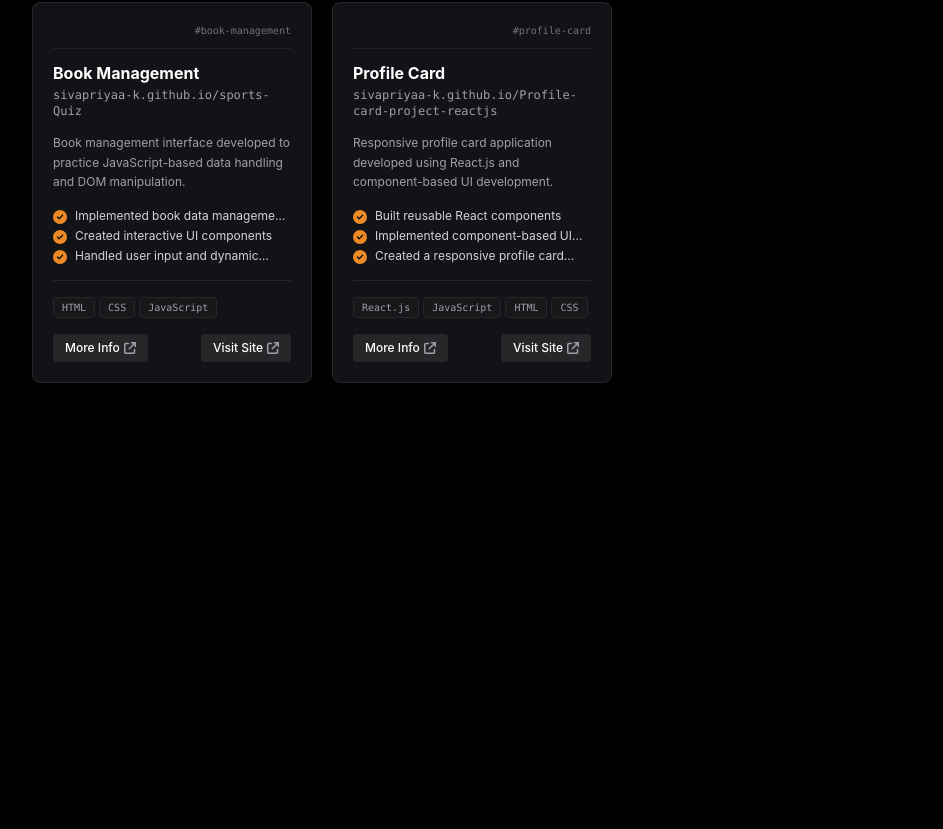
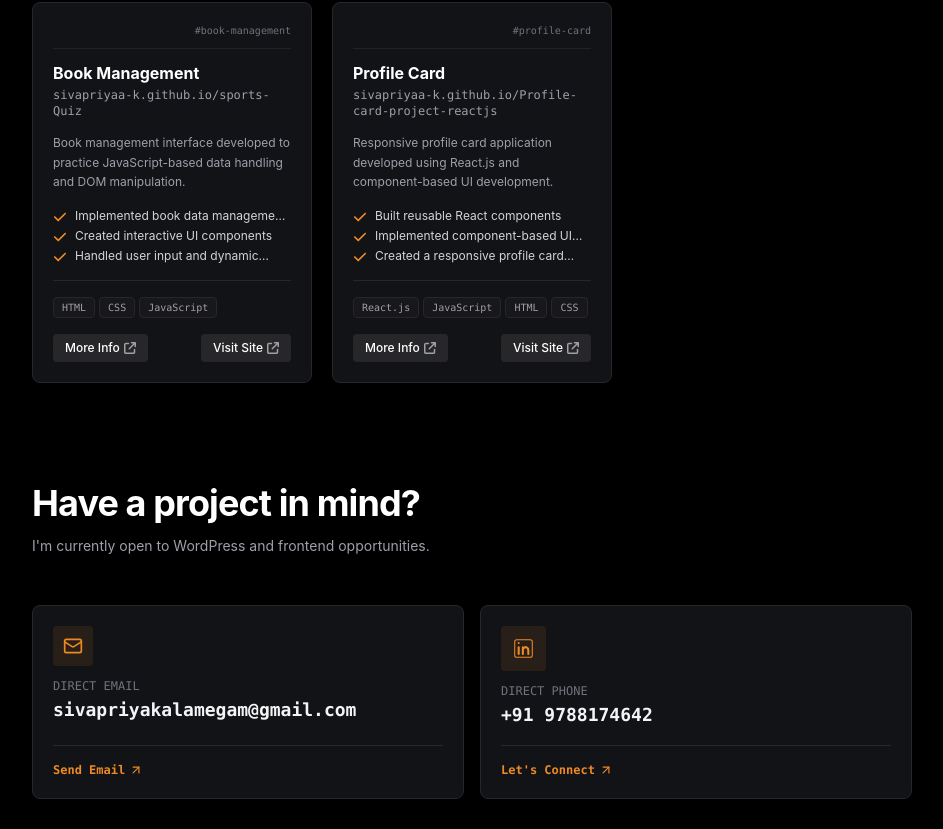
Before and after one commit to Sivapriyaa-k/sivapriya-portfolio, a React app: page / in a window 1280 px wide. Shown: the part 2772-3601 px from the top of the page, without its empty margins (168-1111 px from the left). Before the commit the page ends 3205 px from the top, so only its background shows below. Built offline with nearby package versions, Linux system fonts and the light colour scheme; the HTML template or start-up script is replaced by a standard one.

Commit message:
fixed errors

```diff
--- a/src/App.jsx
+++ b/src/App.jsx
@@ -5,6 +5,7 @@ import Header from "./components/Header/Header";
 import Hero from "./components/Hero/Hero";
 import Project from "./components/Projects/Projects";
 import PersonalProject from "./components/PersonalProjects/PersonalProjects";
+import Contact from "./components/Contact/Contact";
 function App() {
   const [count, setCount] = useState(0);
 
@@ -15,6 +16,7 @@ function App() {
         <Hero />
         <Project />
         <PersonalProject />
+        <Contact />
       </main>
     </>
   );
--- /dev/null
+++ b/src/components/Contact/Contact.jsx
@@ -0,0 +1,208 @@
+import { CiLinkedin } from "react-icons/ci";
+
+export default function Contact() {
+  return (
+    <>
+      <section className="Hero container m-auto px-[200px] py-[50px]">
+        <div class="text-left space-y-3 mb-12">
+          {/* <div class="inline-flex items-center gap-2 px-3 py-1 rounded bg-zinc-900 border border-zinc-800 text-xs font-mono text-emerald-400">
+              <span class="w-1.5 h-1.5 rounded-full bg-emerald-500 animate-pulse"></span>
+              <span>Direct Communication</span>
+            </div> */}
+          <h2 class="text-3xl sm:text-4xl font-bold tracking-tight text-white">
+            Have a project in mind?
+          </h2>
+          <p class="text-sm text-zinc-400 max-w-xl leading-relaxed">
+            I'm currently open to WordPress and frontend opportunities.
+          </p>
+        </div>
+        <div class="grid grid-cols-1 sm:grid-cols-2 gap-4 mb-8">
+          <div class="p-5 rounded-lg bg-[#111317] border border-zinc-800 hover:border-zinc-700 flex flex-col justify-between transition-colors">
+            <div class="space-y-3">
+              <div class="flex items-center justify-between">
+                <div class="p-2.5 rounded bg-[rgba(238,138,37,0.1)] text-[#EE8A25] ">
+                  <svg
+                    xmlns="http://www.w3.org/2000/svg"
+                    width="24"
+                    height="24"
+                    viewBox="0 0 24 24"
+                    fill="none"
+                    stroke="currentColor"
+                    stroke-width="2"
+                    stroke-linecap="round"
+                    stroke-linejoin="round"
+                    class="lucide lucide-mail w-5 h-5"
+                    aria-hidden="true"
+                  >
+                    <path d="m22 7-8.991 5.727a2 2 0 0 1-2.009 0L2 7"></path>
+                    <rect x="2" y="4" width="20" height="16" rx="2"></rect>
+                  </svg>
+                </div>
+              </div>
+              <div>
+                <div class="text-xs font-mono uppercase text-zinc-500">
+                  Direct Email
+                </div>
+                <div class="text-base sm:text-lg font-mono font-bold text-zinc-100 mt-0.5 break-all">
+                  sivapriyakalamegam@gmail.com
+                </div>
+              </div>
+            </div>
+            <div class="pt-4 mt-4 border-t border-zinc-800 flex items-center justify-between">
+              <a
+                href="mailto:sivapriyakalamegam@gmail.com"
+                class="text-xs font-mono font-semibold text-[#EE8A25] hover:underline flex items-center gap-1"
+              >
+                <span>Send Email</span>
+                <svg
+                  xmlns="http://www.w3.org/2000/svg"
+                  width="24"
+                  height="24"
+                  viewBox="0 0 24 24"
+                  fill="none"
+                  stroke="currentColor"
+                  stroke-width="2"
+                  stroke-linecap="round"
+                  stroke-linejoin="round"
+                  class="lucide lucide-arrow-up-right w-3.5 h-3.5"
+                  aria-hidden="true"
+                >
+                  <path d="M7 7h10v10"></path>
+                  <path d="M7 17 17 7"></path>
+                </svg>
+              </a>
+            </div>
+          </div>
+
+          <div class="p-5 rounded-lg bg-[#111317] border border-zinc-800 hover:border-zinc-700 flex flex-col justify-between transition-colors">
+            <div class="space-y-3">
+              <div class="flex items-center justify-between">
+                <div class="p-2.5 rounded bg-[rgba(238,138,37,0.1)] text-[#EE8A25] ">
+                  <CiLinkedin size={25} />
+                </div>
+              </div>
+              <div>
+                <div class="text-xs font-mono uppercase text-zinc-500">
+                  Direct Phone
+                </div>
+                <div class="text-base sm:text-lg font-mono font-bold text-zinc-100 mt-0.5">
+                  +91 9788174642
+                </div>
+              </div>
+            </div>
+            <div class="pt-4 mt-4 border-t border-zinc-800 flex items-center justify-between">
+              <a
+                href="https://www.linkedin.com/in/sivapriya-k/"
+                class="text-xs font-mono font-semibold text-[#EE8A25]  hover:underline flex items-center gap-1"
+              >
+                <span>Let's Connect</span>
+                <svg
+                  xmlns="http://www.w3.org/2000/svg"
+                  width="24"
+                  height="24"
+                  viewBox="0 0 24 24"
+                  fill="none"
+                  stroke="currentColor"
+                  stroke-width="2"
+                  stroke-linecap="round"
+                  stroke-linejoin="round"
+                  class="lucide lucide-arrow-up-right w-3.5 h-3.5"
+                  aria-hidden="true"
+                >
+                  <path d="M7 7h10v10"></path>
+                  <path d="M7 17 17 7"></path>
+                </svg>
+              </a>
+            </div>
+          </div>
+        </div>
+        <div class="p-6 rounded-lg bg-[#111317] border border-zinc-800 flex flex-col sm:flex-row items-center justify-between gap-4">
+          <div class="space-y-1 text-center sm:text-left">
+            <h4 class="text-sm font-bold text-zinc-100">
+              Quick Channels &amp; Credentials
+            </h4>
+            <p class="text-xs text-zinc-400">
+              Direct chat, professional profile, and full ATS resume.
+            </p>
+          </div>
+          <div class="flex flex-wrap items-center justify-center gap-2.5">
+            <a
+              href="tel:9788174642"
+              target="_blank"
+              rel="noreferrer"
+              class="flex items-center gap-2 px-4 py-2 text-xs font-medium rounded bg-[rgba(238,138,37,0.1)] hover:text-[#EE8A25]  text-white transition-colors"
+            >
+              <svg
+                xmlns="http://www.w3.org/2000/svg"
+                width="24"
+                height="24"
+                viewBox="0 0 24 24"
+                fill="none"
+                stroke="currentColor"
+                stroke-width="2"
+                stroke-linecap="round"
+                stroke-linejoin="round"
+                class="lucide lucide-message-circle w-3.5 h-3.5"
+                aria-hidden="true"
+              >
+                <path d="M2.992 16.342a2 2 0 0 1 .094 1.167l-1.065 3.29a1 1 0 0 0 1.236 1.168l3.413-.998a2 2 0 0 1 1.099.092 10 10 0 1 0-4.777-4.719"></path>
+              </svg>
+              <span>Call Me</span>
+            </a>
+            <a
+              href="https://www.linkedin.com/in/sivapriya-k/"
+              target="_blank"
+              rel="noreferrer"
+              class="flex items-center gap-2 px-4 py-2 text-xs font-medium rounded bg-zinc-800 hover:bg-zinc-700 text-zinc-200 border border-zinc-700 transition-colors"
+            >
+              <svg
+                xmlns="http://www.w3.org/2000/svg"
+                width="24"
+                height="24"
+                viewBox="0 0 24 24"
+                fill="none"
+                stroke="currentColor"
+                stroke-width="2"
+                stroke-linecap="round"
+                stroke-linejoin="round"
+                class="lucide lucide-linkedin w-3.5 h-3.5 text-[#EE8A25]"
+                aria-hidden="true"
+              >
+                <path d="M16 8a6 6 0 0 1 6 6v7h-4v-7a2 2 0 0 0-2-2 2 2 0 0 0-2 2v7h-4v-7a6 6 0 0 1 6-6z"></path>
+                <rect width="4" height="12" x="2" y="9"></rect>
+                <circle cx="4" cy="4" r="2"></circle>
+              </svg>
+              <span>LinkedIn</span>
+            </a>
+            <a
+              href="https://drive.google.com/file/d/1DQnoBmfqxzZeha-Sw_ZtH1RiQgb8ey_y/view?usp=sharing"
+              target="_blank"
+              className="flex items-center gap-2 px-4 py-2 text-xs font-medium rounded bg-zinc-800 hover:bg-zinc-700 text-zinc-200 border border-zinc-700 transition-colors"
+            >
+              <svg
+                xmlns="http://www.w3.org/2000/svg"
+                width="24"
+                height="24"
+                viewBox="0 0 24 24"
+                fill="none"
+                stroke="currentColor"
+                stroke-width="2"
+                stroke-linecap="round"
+                stroke-linejoin="round"
+                class="lucide lucide-file-text w-3.5 h-3.5 text-zinc-400"
+                aria-hidden="true"
+              >
+                <path d="M15 2H6a2 2 0 0 0-2 2v16a2 2 0 0 0 2 2h12a2 2 0 0 0 2-2V7Z"></path>
+                <path d="M14 2v4a2 2 0 0 0 2 2h4"></path>
+                <path d="M10 9H8"></path>
+                <path d="M16 13H8"></path>
+                <path d="M16 17H8"></path>
+              </svg>
+              <span>Resume PDF</span>
+            </a>
+          </div>
+        </div>
+      </section>
+    </>
+  );
+}
--- a/src/components/PersonalProjects/PersonalProjects.jsx
+++ b/src/components/PersonalProjects/PersonalProjects.jsx
@@ -2,7 +2,7 @@ import projectsData from "../PersonalProjects/PersonalProjectsData.json";
 import { useState } from "react";
 import {
   FaArrowUpRightFromSquare,
-  FaCircleCheck,
+  FaCheck,
   FaXmark,
 } from "react-icons/fa6";
 export default function PersonalProject() {
@@ -69,7 +69,7 @@ export default function PersonalProject() {
                     key={highlightIndex}
                     className="flex items-start gap-2 text-xs text-zinc-300"
                   >
-                    <FaCircleCheck className="w-3.5 h-3.5 text-[#EE8A25] shrink-0 mt-0.5" />
+                    <FaCheck className="w-3.5 h-3.5 text-[#EE8A25] shrink-0 mt-0.5" />
 
                     <span className="line-clamp-1">{highlight}</span>
                   </div>
@@ -200,7 +200,7 @@ export default function PersonalProject() {
                       key={index}
                       className="flex items-start gap-2 text-sm text-zinc-300"
                     >
-                      <FaCircleCheck className="w-3.5 h-3.5 text-[#EE8A25] shrink-0 mt-1" />
+                      <FaCheck className="w-3.5 h-3.5 text-[#EE8A25] shrink-0 mt-1" />
 
                       <span>{item}</span>
                     </div>
--- a/src/components/Projects/Projects.jsx
+++ b/src/components/Projects/Projects.jsx
@@ -1,10 +1,6 @@
 import projectsData from "../Projects/projectsData.json";
 import { useState } from "react";
-import {
-  FaArrowUpRightFromSquare,
-  FaCircleCheck,
-  FaXmark,
-} from "react-icons/fa6";
+import { FaArrowUpRightFromSquare, FaCheck, FaXmark } from "react-icons/fa6";
 export default function Project() {
   const [selectedProject, setSelectedProject] = useState(null);
   return (
@@ -72,7 +68,7 @@ export default function Project() {
                     key={highlightIndex}
                     className="flex items-start gap-2 text-xs text-zinc-300"
                   >
-                    <FaCircleCheck className="w-3.5 h-3.5 text-[#EE8A25] shrink-0 mt-0.5" />
+                    <FaCheck className="w-3.5 h-3.5 text-[#EE8A25] shrink-0 mt-0.5" />
 
                     <span className="line-clamp-1">{highlight}</span>
                   </div>
@@ -203,7 +199,7 @@ export default function Project() {
                       key={index}
                       className="flex items-start gap-2 text-sm text-zinc-300"
                     >
-                      <FaCircleCheck className="w-3.5 h-3.5 text-[#EE8A25] shrink-0 mt-1" />
+                      <FaCheck className="w-3.5 h-3.5 text-[#EE8A25] shrink-0 mt-1" />
 
                       <span>{item}</span>
                     </div>
```
